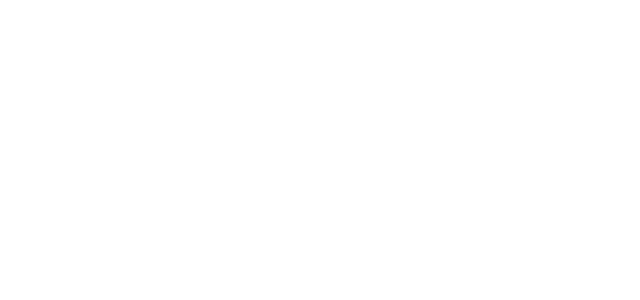
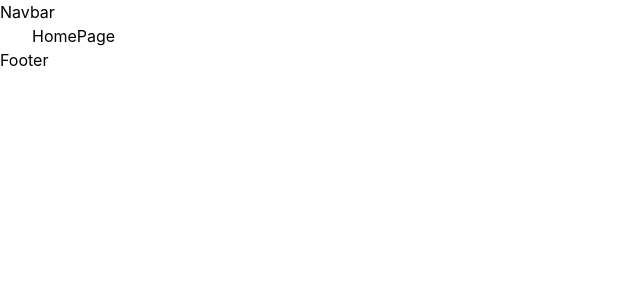
Before and after one commit to go367it/booz-link, a Next.js app: page / in a window 1280 px wide. Shown: the top 300 px of the page, without its empty margins (0-640 px from the left). Built offline with nearby package versions, Linux system fonts and the light colour scheme.

Commit message:
added layout for navbar and footer

```diff
--- /dev/null
+++ b/components/Footer/Footer.js
@@ -0,0 +1,9 @@
+import React from 'react'
+
+const Footer = () => {
+  return (
+    <div>Footer</div>
+  )
+}
+
+export default Footer
--- /dev/null
+++ b/components/Layout.js
@@ -0,0 +1,15 @@
+import React from "react";
+import Navbar from "./Navbar/Navbar";
+import Footer from "./Footer/Footer";
+
+const Layout = ({ children }) => {
+  return (
+    <div>
+      <Navbar />
+      {children}
+      <Footer />
+    </div>
+  );
+};
+
+export default Layout;
--- a/components/Navbar/Navbar.js
+++ b/components/Navbar/Navbar.js
@@ -0,0 +1,9 @@
+import React from 'react'
+
+const Navbar = () => {
+  return (
+    <div>Navbar</div>
+  )
+}
+
+export default Navbar
--- a/pages/_app.js
+++ b/pages/_app.js
@@ -1,7 +1,12 @@
-import '../styles/globals.css'
+import "../styles/globals.css";
+import Layout from "../components/Layout";
 
 function MyApp({ Component, pageProps }) {
-  return <Component {...pageProps} />
+  return (
+    <Layout>
+      <Component {...pageProps} />
+    </Layout>
+  );
 }
 
-export default MyApp
+export default MyApp;
--- a/pages/index.js
+++ b/pages/index.js
@@ -1,16 +1,15 @@
-import Head from 'next/head'
-import styles from '../styles/Home.module.css'
+import Head from "next/head";
+import styles from "../styles/Home.module.css";
 
 export default function Home() {
   return (
     <div className={styles.container}>
       <Head>
-        <title>Create Next App</title>
+        <title>Booz Link</title>
         <meta name="description" content="Generated by create next app" />
         <link rel="icon" href="/favicon.ico" />
       </Head>
-
-
+      HomePage
     </div>
-  )
+  );
 }
```
Also changed, not shown: 1 other file (tests, documents, lock files or other folders).
